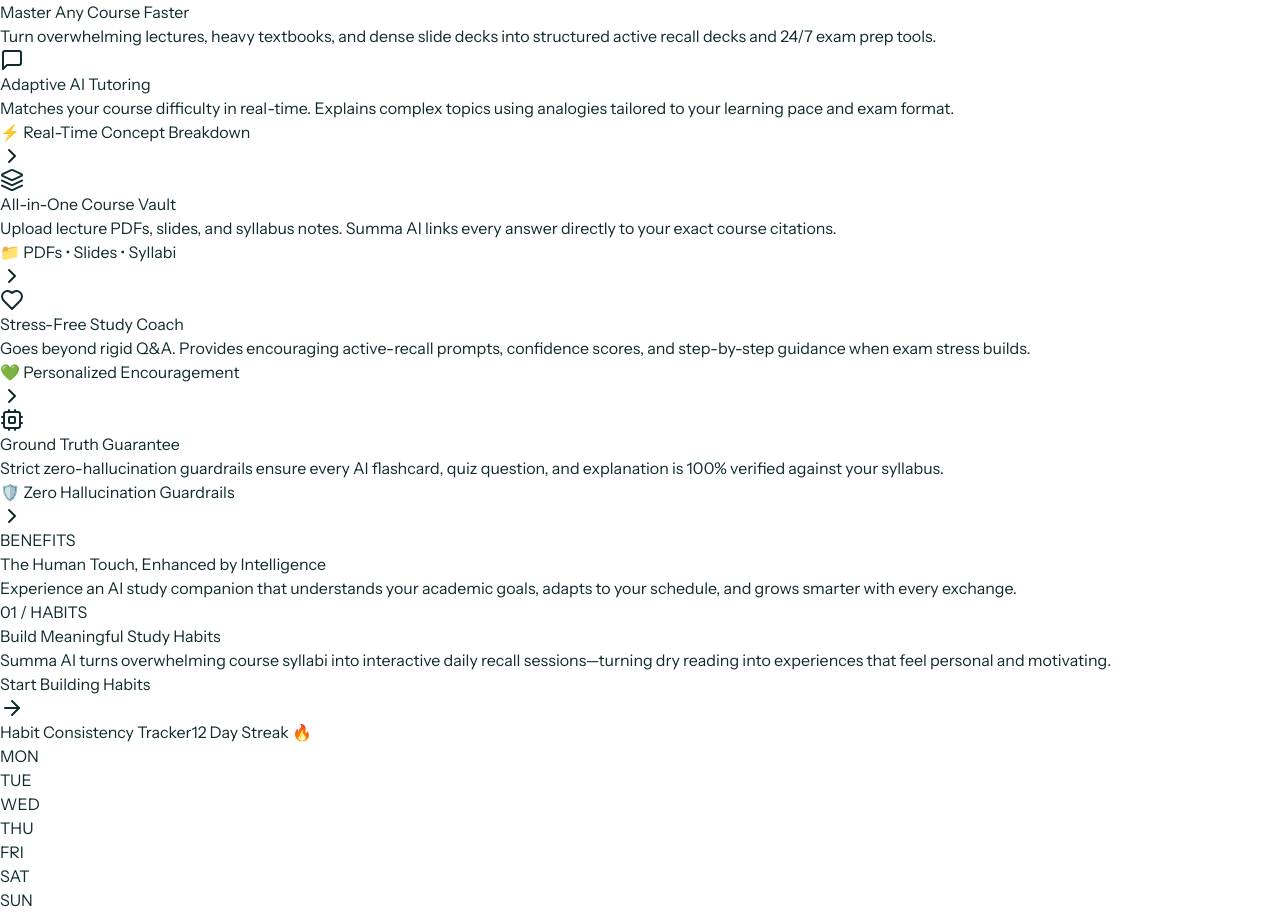
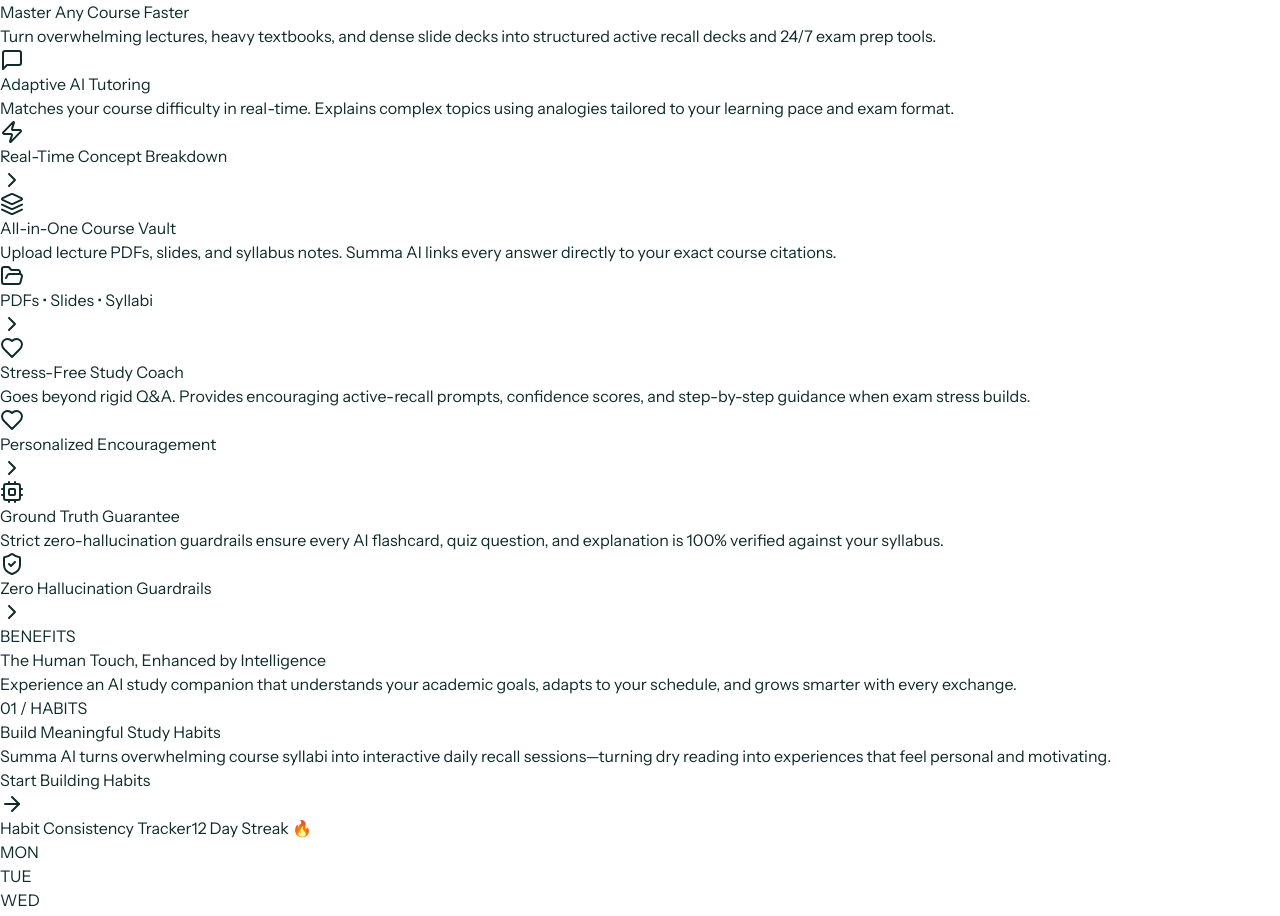
Before and after one commit to jayo14/summa-ai, a React (Vite) app in the folder client/: page /welcome in a window 1280 px wide. Shown: the part 969-1885 px from the top of the page. Built offline with nearby package versions, Linux system fonts and the light colour scheme; a web font is replaced by a local one.

Commit message:
Replace emojis in Features Bento cards with Lucide material icons (Zap, FolderOpen, Heart, ShieldCheck)

```diff
--- a/client/src/pages/LandingPage.tsx
+++ b/client/src/pages/LandingPage.tsx
@@ -23,7 +23,9 @@
   Cpu,
   Bookmark,
   Mail,
-  Play
+  Play,
+  FolderOpen,
+  ShieldCheck
 } from "lucide-react";
 
 export default function LandingPage() {
@@ -306,7 +308,10 @@
                   </p>
                 </div>
                 <div className="mt-8 pt-6 border-t border-[#DDE8DF] flex items-center justify-between text-xs text-[#003F3F] font-mono">
-                  <span className="font-semibold">⚡ Real-Time Concept Breakdown</span>
+                  <span className="font-semibold flex items-center gap-1.5">
+                    <Zap className="size-3.5 text-[#005A57]" />
+                    <span>Real-Time Concept Breakdown</span>
+                  </span>
                   <ChevronRight className="size-4 group-hover:translate-x-1 transition-transform text-[#005A57]" />
                 </div>
               </div>
@@ -323,7 +328,10 @@
                   </p>
                 </div>
                 <div className="mt-8 pt-6 border-t border-[#DDE8DF] flex items-center justify-between text-xs text-[#005A57] font-mono">
-                  <span className="font-semibold">📁 PDFs • Slides • Syllabi</span>
+                  <span className="font-semibold flex items-center gap-1.5">
+                    <FolderOpen className="size-3.5 text-[#005A57]" />
+                    <span>PDFs • Slides • Syllabi</span>
+                  </span>
                   <ChevronRight className="size-4 group-hover:translate-x-1 transition-transform" />
                 </div>
               </div>
@@ -340,7 +348,10 @@
                   </p>
                 </div>
                 <div className="mt-8 pt-6 border-t border-[#DDE8DF] flex items-center justify-between text-xs text-[#003F3F] font-mono">
-                  <span className="font-semibold">💚 Personalized Encouragement</span>
+                  <span className="font-semibold flex items-center gap-1.5">
+                    <Heart className="size-3.5 text-[#005A57] fill-[#005A57]" />
+                    <span>Personalized Encouragement</span>
+                  </span>
                   <ChevronRight className="size-4 group-hover:translate-x-1 transition-transform text-[#005A57]" />
                 </div>
               </div>
@@ -357,7 +368,10 @@
                   </p>
                 </div>
                 <div className="mt-8 pt-6 border-t border-[#DDE8DF] flex items-center justify-between text-xs text-[#003F3F] font-mono">
-                  <span className="font-semibold">🛡️ Zero Hallucination Guardrails</span>
+                  <span className="font-semibold flex items-center gap-1.5">
+                    <ShieldCheck className="size-3.5 text-[#005A57]" />
+                    <span>Zero Hallucination Guardrails</span>
+                  </span>
                   <ChevronRight className="size-4 group-hover:translate-x-1 transition-transform text-[#005A57]" />
                 </div>
               </div>
```
